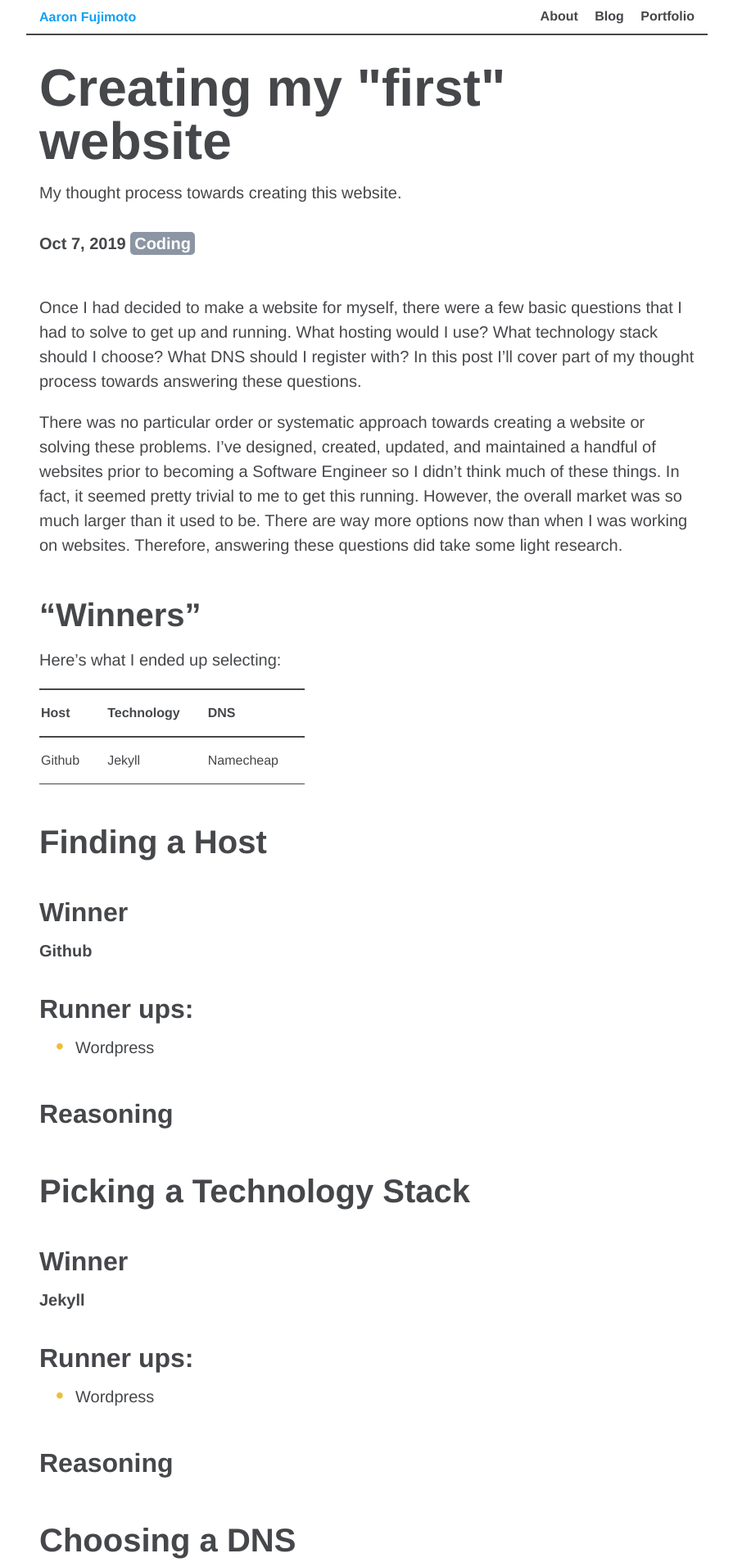
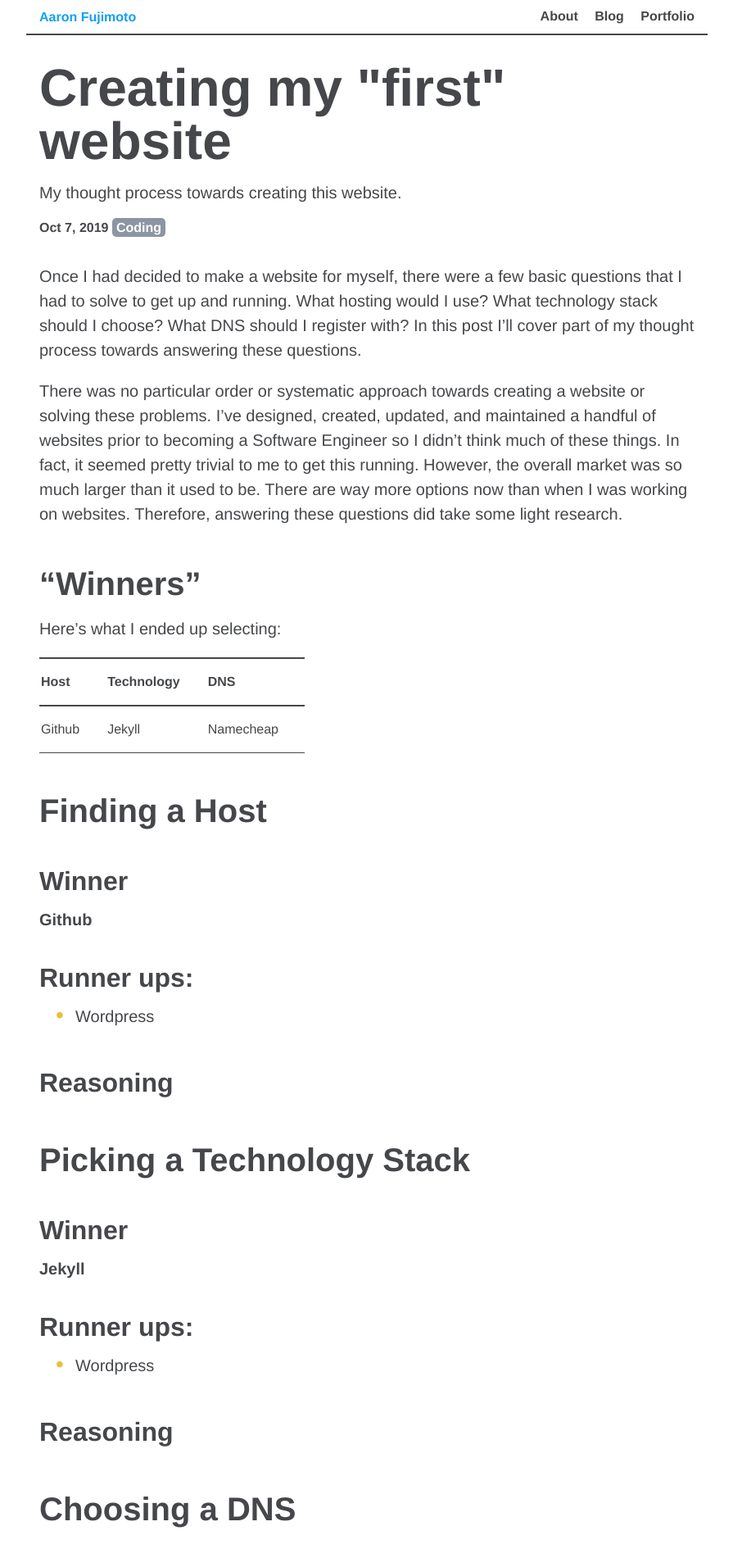
Before and after one commit to aaronfuj/aaronfuj.github.io, a Jekyll site: the page built from _posts/2019-10-07-creating-my-first-website.markdown, in a window 1280 px wide. Shown: the top 1912 px of the page at 82% size, without its empty margins (192-1087 px from the left). Built offline with Jekyll 4.4.1, drawn with Linux system fonts in a browser that asks for light colours.

Commit message:
Additional style fixes

```diff
--- a/_layouts/post.html
+++ b/_layouts/post.html
@@ -7,7 +7,7 @@ layout: default
     <div>
       <p class="h4 mb-2">{{ page.short }}</p>
     </div>
-    <p class="mb-3 py-2 bold h4">
+    <p class="mb-3 bold">
       <time datetime="{{ page.date | date_to_xmlschema }}" itemprop="datePublished">{{ page.date | date: "%b %-d, %Y" }}</time>
       {% for tag in page.tags %}
         {% assign post_tag_downcase = tag | downcase %}
```
